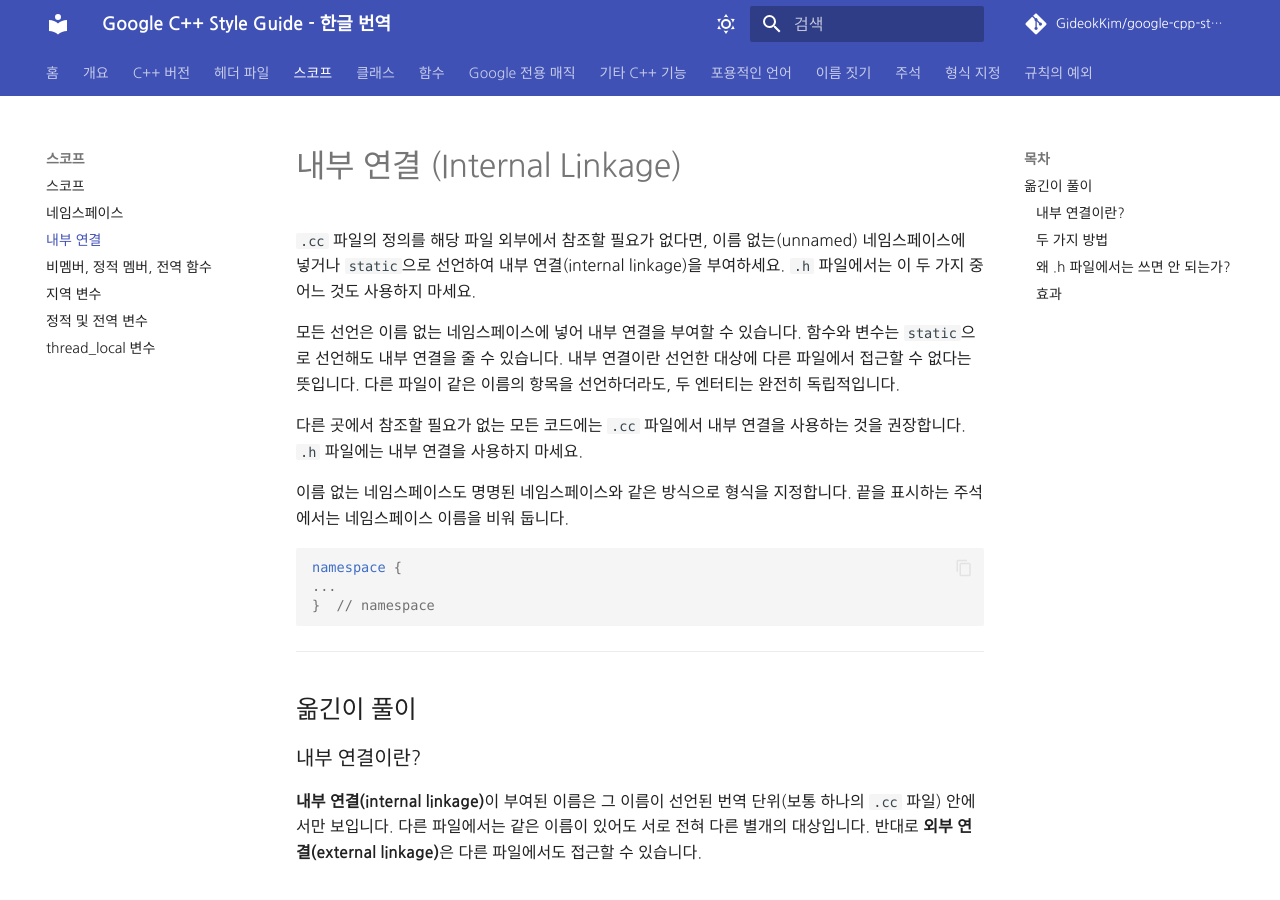
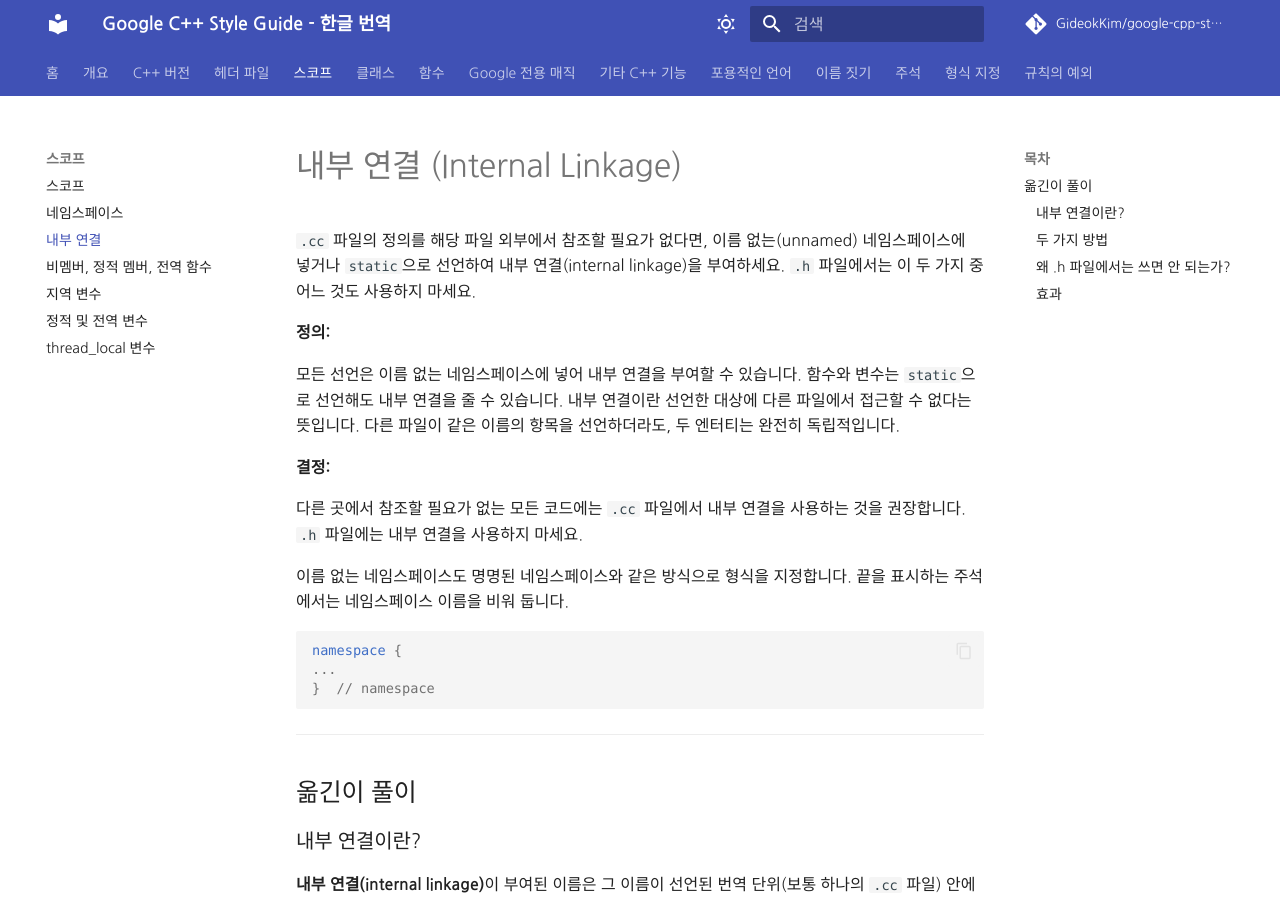
Before and after one commit to GideokKim/google-cpp-style-guide-kr, an MkDocs documentation site: the page built from google cpp style guide/internal_linkage.md, in a window 1280 px wide and 900 px high. Built offline with MkDocs 1.6.1 and Material for MkDocs 9.7.7, drawn with Linux system fonts in a browser that asks for light colours; some web fonts are replaced; comment, search, counter and statistics services are not loaded.

Commit message:
docs(scope): restore upstream structure in `internal linkage`
The page flattened the upstream Definition and Decision blocks into plain
paragraphs, so the rendered structure no longer matched the original and
diverged from the sibling `namespaces` page.

Restore the two block labels. The wording of each paragraph is unchanged.

```diff
--- a/google cpp style guide/internal_linkage.md
+++ b/google cpp style guide/internal_linkage.md
@@ -2,7 +2,11 @@
 
 `.cc` 파일의 정의를 해당 파일 외부에서 참조할 필요가 없다면, 이름 없는(unnamed) 네임스페이스에 넣거나 `static`으로 선언하여 내부 연결(internal linkage)을 부여하세요. `.h` 파일에서는 이 두 가지 중 어느 것도 사용하지 마세요.
 
+**정의:**
+
 모든 선언은 이름 없는 네임스페이스에 넣어 내부 연결을 부여할 수 있습니다. 함수와 변수는 `static`으로 선언해도 내부 연결을 줄 수 있습니다. 내부 연결이란 선언한 대상에 다른 파일에서 접근할 수 없다는 뜻입니다. 다른 파일이 같은 이름의 항목을 선언하더라도, 두 엔터티는 완전히 독립적입니다.
+
+**결정:**
 
 다른 곳에서 참조할 필요가 없는 모든 코드에는 `.cc` 파일에서 내부 연결을 사용하는 것을 권장합니다. `.h` 파일에는 내부 연결을 사용하지 마세요.
 
```
